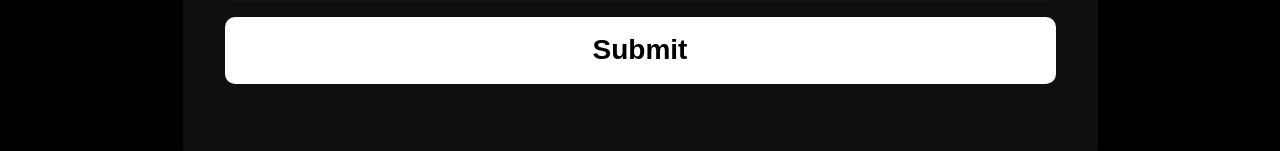
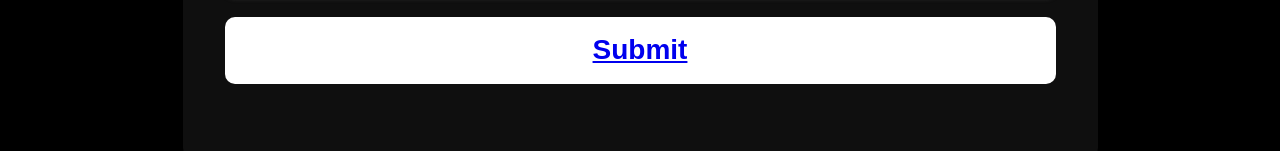
Before and after one commit to Nik719/pritam, a website: page index.html in a window 1280 px wide. Shown: the part 3044-3195 px from the top of the page. Drawn offline with nearby package versions, Linux system fonts and the light colour scheme.

Commit message:
Update button index.html
google form link

```diff
--- a/index.html
+++ b/index.html
@@ -160,7 +160,7 @@
               <input name="email" type="email" id="email" placeholder="Email id" class="sizein" required>
           </span>
           <textarea name="message" id="message" rows="5" cols="5" placeholder="Write your message here" required/></textarea>
-          <button type="submit">Submit</button>
+          <button type="submit"><a href="https://forms.gle/QiUm1dBHBSqG2QjX8">Submit</a></button>
       </form>
   </section>
       <footer class="footer">
```
